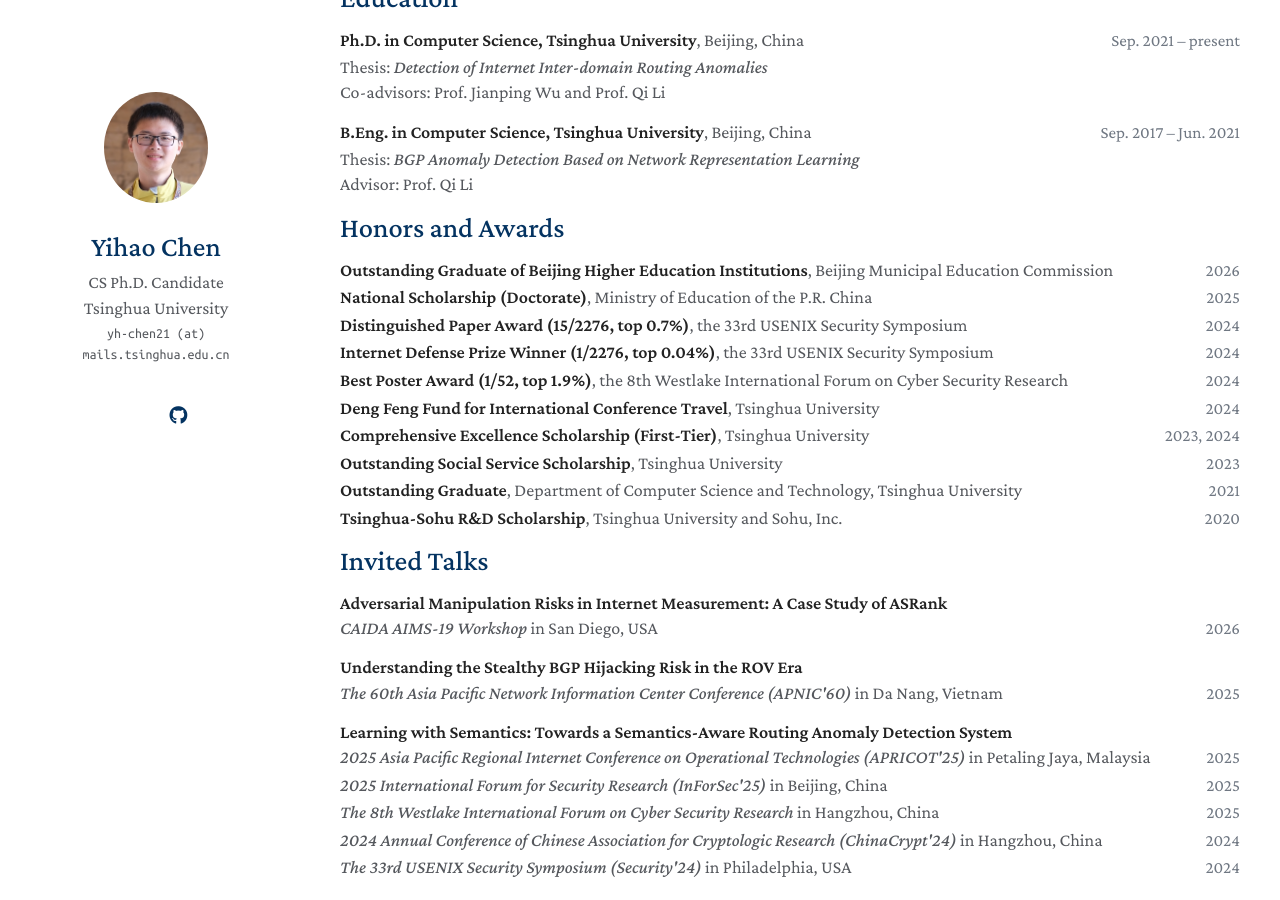
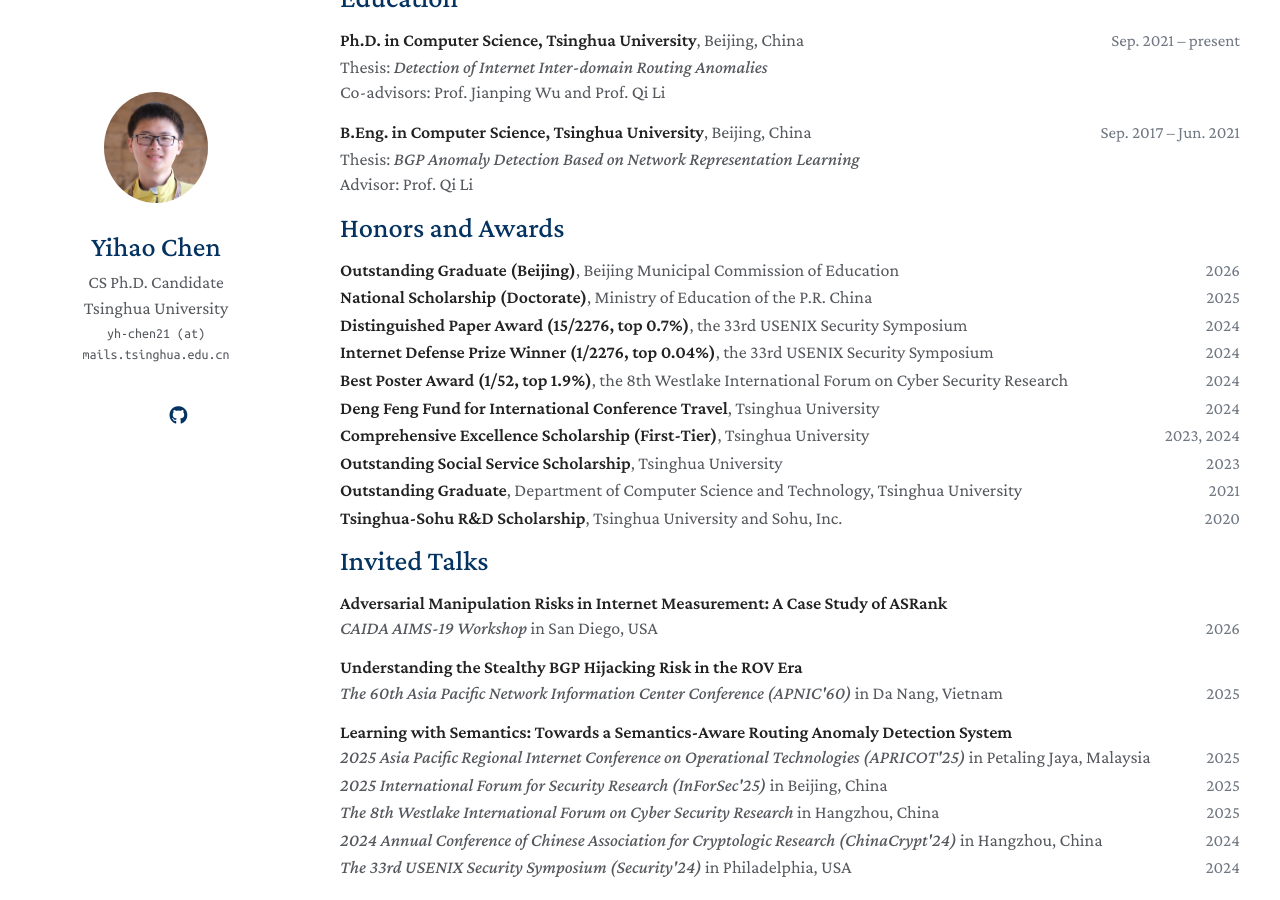
Before and after one commit to PorcupineAndrew/homepage, a Jekyll site: the page built from index.md, in a window 1280 px wide and 900 px high, scrolled down 1785 px. Built offline with Jekyll 4.4.1, drawn with Linux system fonts in a browser that asks for light colours; a style sheet for code colours, icons or effects is not loaded; our own code applies the rules of GitHub Pages for plain Markdown files.

Commit message:
update info

```diff
--- a/_data/honors_and_awards.yml
+++ b/_data/honors_and_awards.yml
@@ -1,5 +1,5 @@
 main:
-  - award: "<b>Outstanding Graduate of Beijing Higher Education Institutions</b>, Beijing Municipal Education Commission"
+  - award: "<b>Outstanding Graduate (Beijing)</b>, Beijing Municipal Commission of Education"
     time: "2026"
   - award: "<b>National Scholarship (Doctorate)</b>, Ministry of Education of the P.R. China"
     time: "2025"
```
